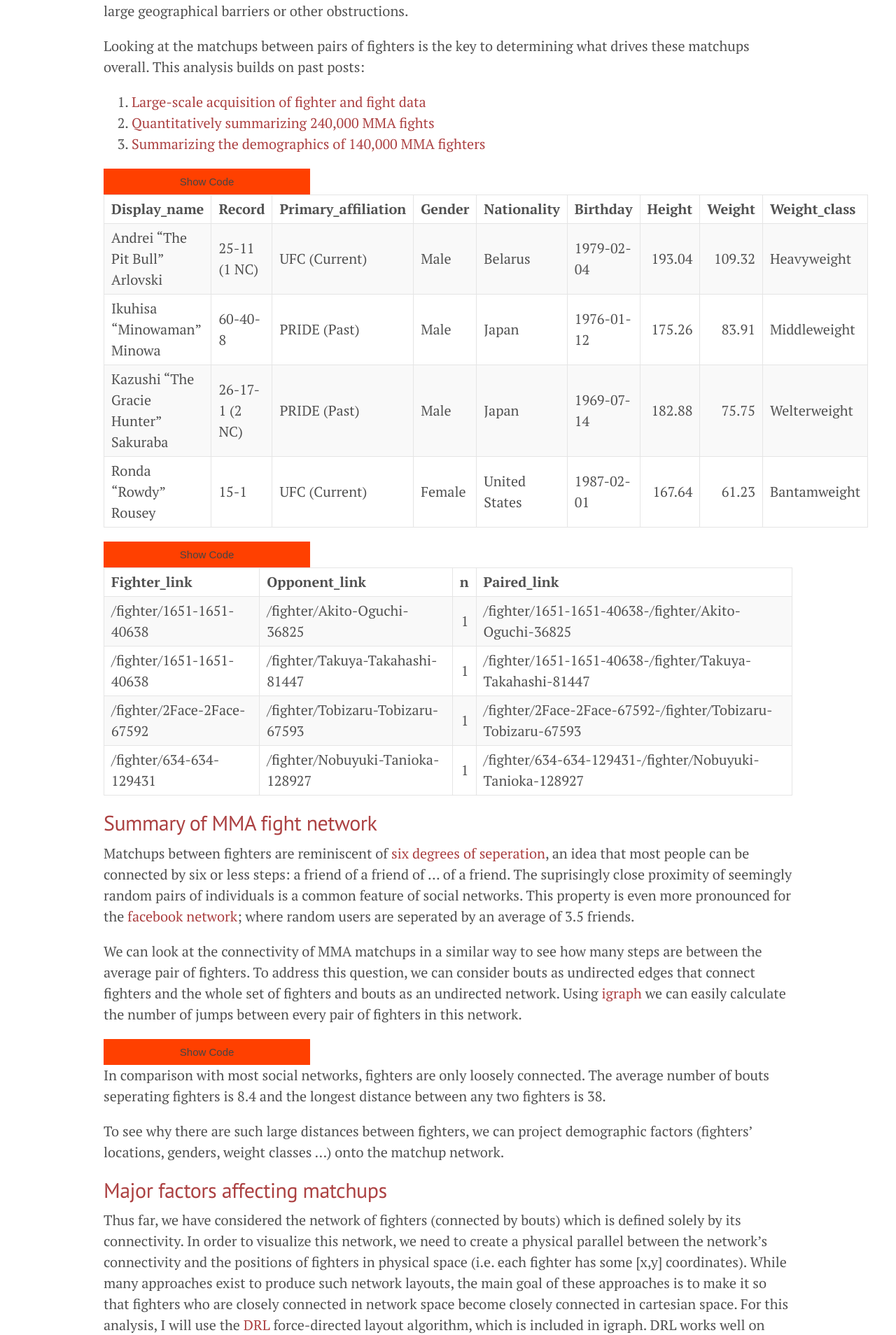
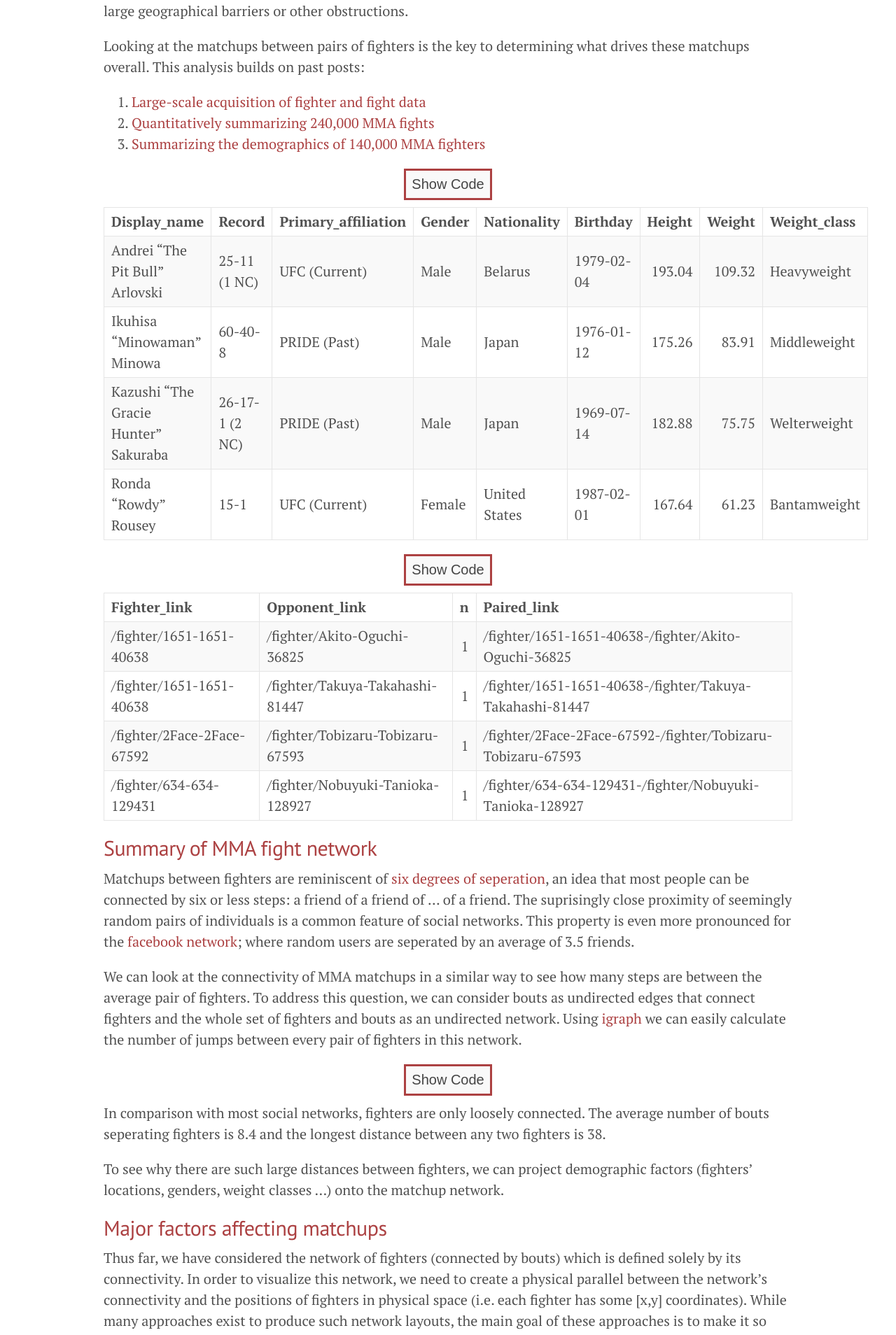
Before and after one commit to fightprior/fightprior.github.io, a Jekyll site: the page test_post.html, which Jekyll copies as it is, in a window 1280 px wide. Shown: the part 521-2429 px from the top of the page at 70% size. Built offline with Jekyll 4.4.1, drawn with Linux system fonts in a browser that asks for light colours; comment, search, counter and statistics services are not loaded.

Commit message:
cleaning up aesthetics of code reveal button

```diff
--- a/public/css/extras.css
+++ b/public/css/extras.css
@@ -40,17 +40,21 @@ ul.share-buttons li{
  */
 
  button.accordion {
-    background-color: #ff4000;
+    background-color: #f9f9f9;
     color: #444;
     cursor: pointer;
-    padding: 10px;
-    width: 30%;
-    border: 3px;
+    padding: 8px;
+    border-style: solid;
+    border-color: #ac4142;
+    border-width: 3px;
     text-align: center;
     outline: none;
-    font-size: 15px;
+    font-size: 20px;
     transition: 0.4s;
     display: block;
+    margin:0 auto; /* center box */
+    margin-bottom: 10px;
+    margin-top: 10px;
 }
 
 button.accordion.hide {
```
Also changed, not shown: 1 other file.
